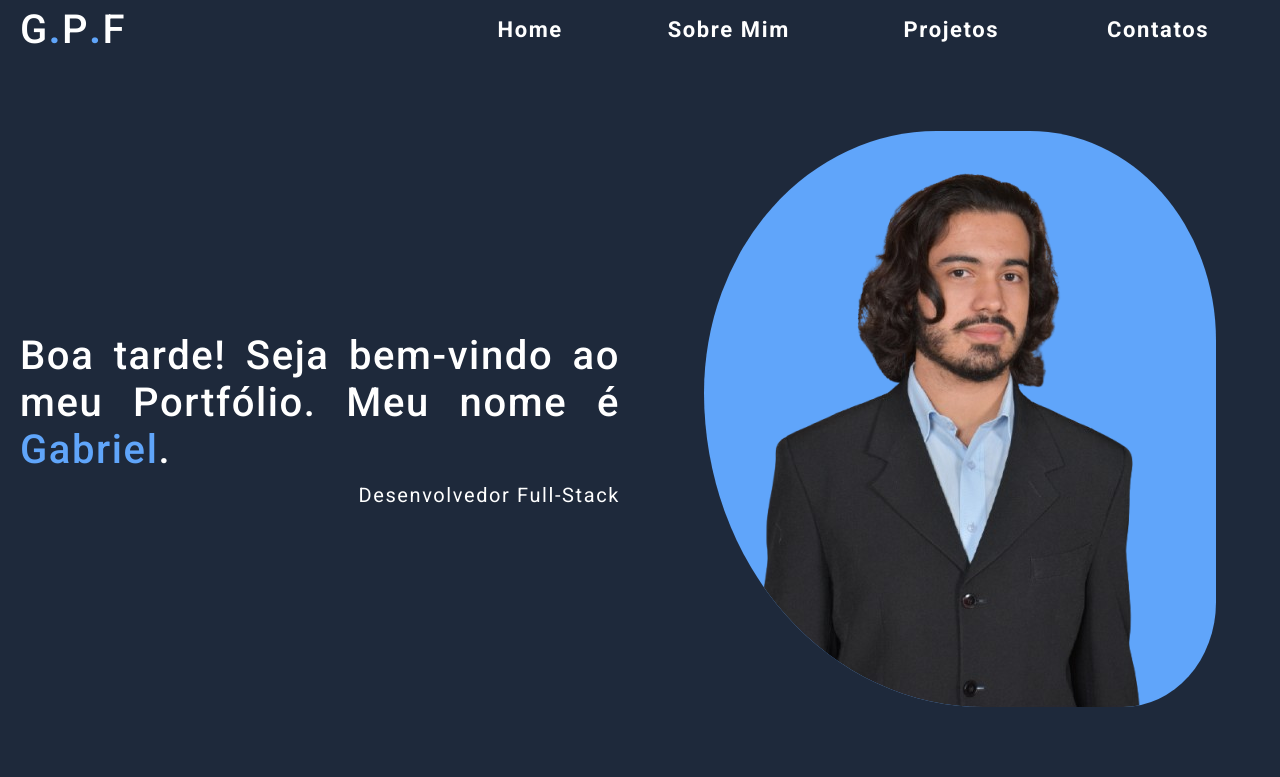
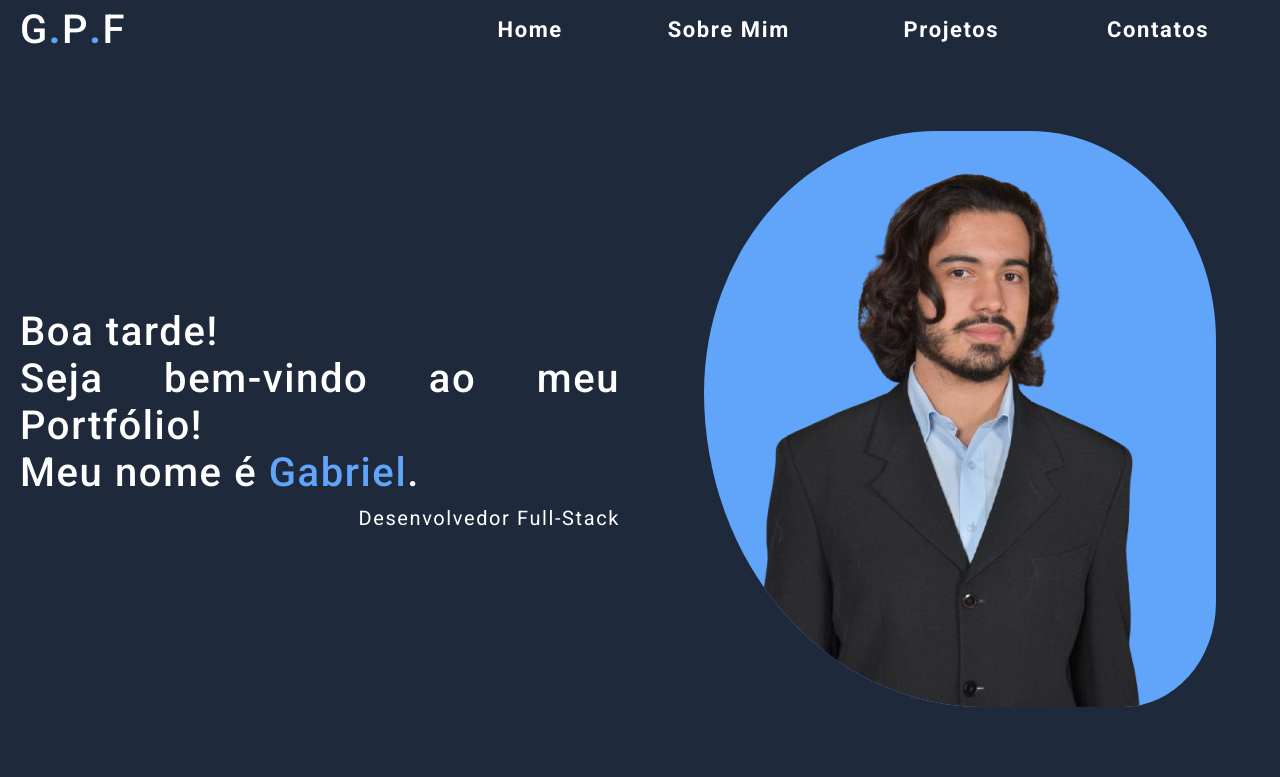
Before and after one commit to Gabriel-Steps/Gabriel-Steps.github.io, a plain HTML site: page index.html in a window 1280 px wide. Shown: the top 777 px of the page. Drawn offline with Linux system fonts and the light colour scheme; no server answers.

Commit message:
index.html

```diff
--- a/index.html
+++ b/index.html
@@ -29,7 +29,7 @@
     <div class="containerEntrada">
         <div class="containerTexto">
             <h1 class="tituloContainerEntrada">
-                <b id="mensagemHorario"></b> Seja bem-vindo ao meu Portfólio. Meu nome é <b categoria="destacado">Gabriel</b>.
+                <b id="mensagemHorario"></b><br>Seja bem-vindo ao meu Portfólio!<br>Meu nome é <b categoria="destacado">Gabriel</b>.
             </h1>
             <p>Desenvolvedor Full-Stack</p>
         </div>
```
